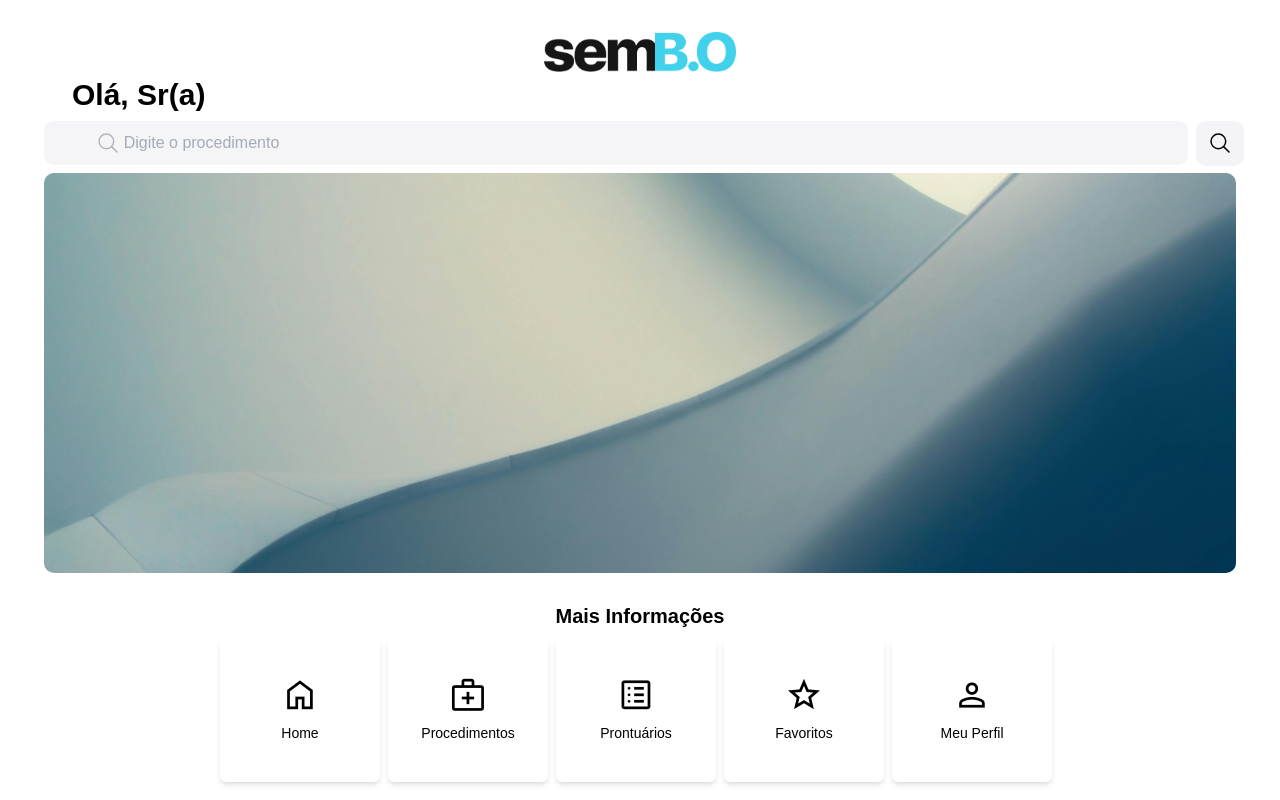
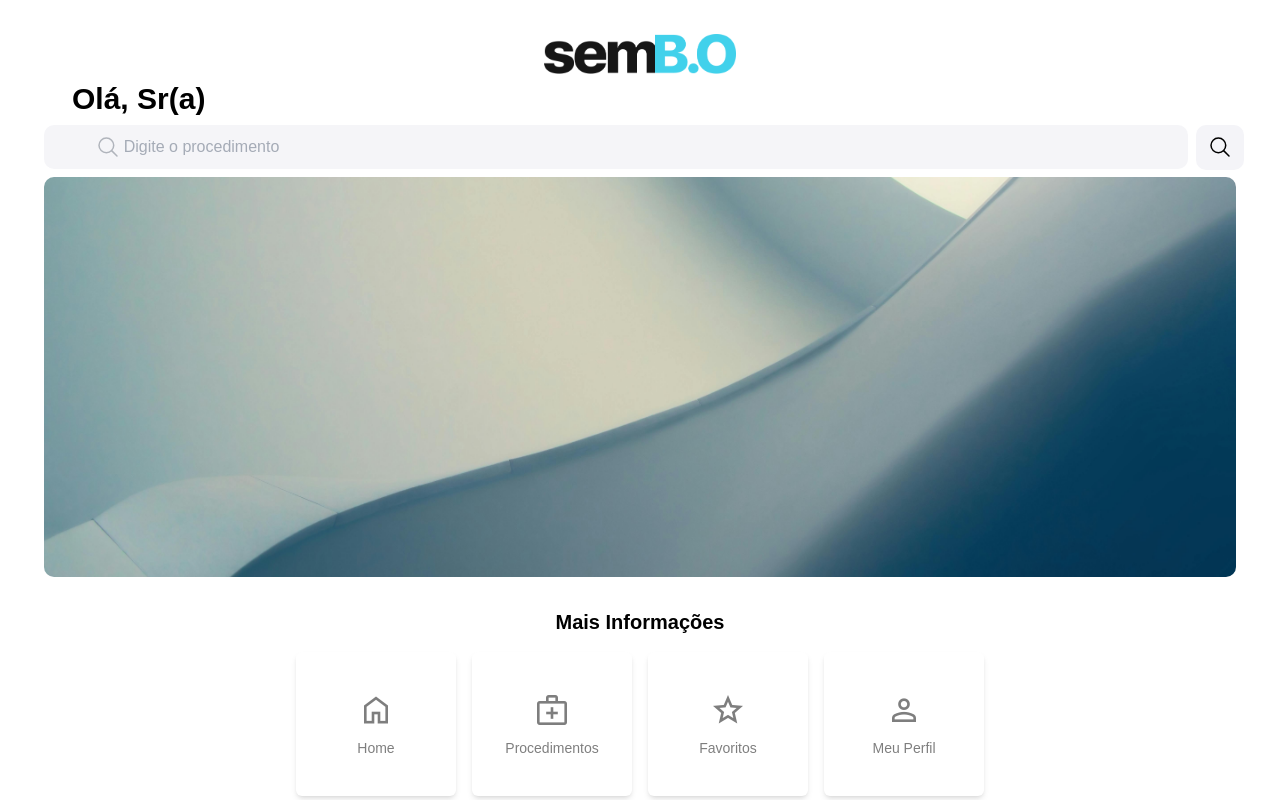
Before and after one commit to SemB-O/sem-bo, a Django app: template project/templates/front/home.html in a window 1280 px wide. Run offline with Django 4.2, Linux system fonts and the light colour scheme; the template is opened without the code that fills it, so the values that code supplies are empty; some libraries are stand-ins or nearby versions.

Commit message:
feat: change menu to tailwind

```diff
--- a/project/templates/parciais/menu_inferior.html
+++ b/project/templates/parciais/menu_inferior.html
@@ -1,70 +1,107 @@
-{%  load static %}
-
+{% load static %}
 {% url 'home' as home_url %}
 {% url 'procedure_list' as procedure_list_url %}
 {% url 'procedure_favorite' as procedure_favorite_url %}
 {% url 'profile' as profile_url %}
 
-<link rel="stylesheet" type="text/css" href="{% static 'front/menu_inferior_style.css' %}">
+<div class="devices items-center md:mt-6 md:pb-0 md:relative md:bg-transparent md:shadow-none fixed bottom-0 left-0 right-0 bg-white shadow-[0_-2px_4px_rgba(0,0,0,0.1)] md:h-auto h-24 rounded-t-xl z-50">
+  <div class="title text-xl font-semibold text-center hidden md:block">
+    Mais <b>Informações</b>
+  </div>
 
-<div class="devices items-center">
-    <div class="title text-xl font-semibold mt-6 text-center">
-        Mais <b> Informações</b>
-    </div>
-    <div class="list">
-        <a href="{% url 'home' %}"><div class="item rounded-md bg-white shadow-md text-center">
-            <span onmouseover="hoverEffect(this)" onmouseout="restoreColor(this)" class="material-symbols-outlined {% if request.path == home_url %}checked-page{% endif %}">
+  <div class="list flex w-full justify-evenly md:justify-center md:gap-4 px-2 mt-2 md:mt-4">
+
+    <!-- Home -->
+    <a href="{{ home_url }}">
+      <div class="item rounded-md bg-white md:shadow-md text-center flex flex-col items-center justify-center p-2 md:w-40 md:h-36 hover:bg-gray-100 transition">
+        <span
+          onmouseover="hoverEffect(this)"
+          onmouseout="restoreColor(this)"
+          class="material-symbols-outlined text-2xl md:text-4xl {% if request.path != home_url %}opacity-50{% endif %}">
           home
         </span>
-            <span onmouseover="hoverEffect(this)" onmouseout="restoreColor(this)" class="text-sm mt-2 {% if request.path == home_url %}checked-page{% endif %}">Home</span>
-        </div></a>
-        <a href="{% url 'procedure_list' %}"><div class="item rounded-md bg-white shadow-md text-center">
-            <span onmouseover="hoverEffect(this)" onmouseout="restoreColor(this)" class="material-symbols-outlined {% if request.path == procedure_list_url %}checked-page{% endif %}">
+        <span
+          onmouseover="hoverEffect(this)"
+          onmouseout="restoreColor(this)"
+          class="text-xs md:text-sm mt-1 md:mt-2 {% if request.path != home_url %}opacity-50{% endif %}">
+          Home
+        </span>
+      </div>
+    </a>
+
+    <!-- Procedimentos -->
+    <a href="{{ procedure_list_url }}">
+      <div class="item rounded-md bg-white md:shadow-md text-center flex flex-col items-center justify-center p-2 md:w-40 md:h-36 hover:bg-gray-100 transition">
+        <span
+          onmouseover="hoverEffect(this)"
+          onmouseout="restoreColor(this)"
+          class="material-symbols-outlined text-2xl md:text-4xl {% if request.path != procedure_list_url %}opacity-50{% endif %}">
           medical_services
         </span>
-            <span onmouseover="hoverEffect(this)" onmouseout="restoreColor(this)" class="text-sm mt-2 {% if request.path == procedure_list_url %}checked-page{% endif %}">Procedimentos</span>
-        </div></a>
-        <a href="{% url 'medical_record' %}"><div class="item rounded-md bg-white shadow-md text-center">
-            <span onmouseover="hoverEffect(this)" onmouseout="restoreColor(this)" class="material-symbols-outlined">
-                list_alt
+        <span
+          onmouseover="hoverEffect(this)"
+          onmouseout="restoreColor(this)"
+          class="text-xs md:text-sm mt-1 md:mt-2 {% if request.path != procedure_list_url %}opacity-50{% endif %}">
+          Procedimentos
         </span>
-            <span onmouseover="hoverEffect(this)" onmouseout="restoreColor(this)" class="text-sm mt-2">Prontuários</span>
-        </div></a>
-        <a href="{% url 'procedure_favorite' %}">
-            <div class="item rounded-md bg-white shadow-md text-center">
-                <span onmouseover="hoverEffect(this)" onmouseout="restoreColor(this)" class="material-symbols-outlined {% if request.path == procedure_favorite_url %}checked-page{% endif %}">
+      </div>
+    </a>
+
+    <!-- Favoritos -->
+    <a href="{{ procedure_favorite_url }}">
+      <div class="item rounded-md bg-white md:shadow-md text-center flex flex-col items-center justify-center p-2 md:w-40 md:h-36 hover:bg-gray-100 transition">
+        <span
+          onmouseover="hoverEffect(this)"
+          onmouseout="restoreColor(this)"
+          class="material-symbols-outlined text-2xl md:text-4xl {% if request.path != procedure_favorite_url %}opacity-50{% endif %}">
           star
         </span>
-                <span onmouseover="hoverEffect(this)" onmouseout="restoreColor(this)" class="text-sm mt-2 {% if request.path == procedure_favorite_url %}checked-page{% endif %}">Favoritos</span>
+        <span
+          onmouseover="hoverEffect(this)"
+          onmouseout="restoreColor(this)"
+          class="text-xs md:text-sm mt-1 md:mt-2 {% if request.path != procedure_favorite_url %}opacity-50{% endif %}">
+          Favoritos
+        </span>
       </div>
     </a>
-        <a href="{% url 'profile' %}"><div class="item rounded-md bg-white shadow-md text-center">
-            <span onmouseover="hoverEffect(this)" onmouseout="restoreColor(this)" class="material-symbols-outlined {% if request.path == profile_url %}checked-page{% endif %}">
+
+    <!-- Meu Perfil -->
+    <a href="{{ profile_url }}">
+      <div class="item rounded-md bg-white md:shadow-md text-center flex flex-col items-center justify-center p-2 md:w-40 md:h-36 hover:bg-gray-100 transition">
+        <span
+          onmouseover="hoverEffect(this)"
+          onmouseout="restoreColor(this)"
+          class="material-symbols-outlined text-2xl md:text-4xl {% if request.path != profile_url %}opacity-50{% endif %}">
           person
         </span>
-            <span onmouseover="hoverEffect(this)" onmouseout="restoreColor(this)" class="text-sm mt-2 {% if request.path == profile_url %}checked-page{% endif %}">Meu Perfil</span>
-        </div></a>
+        <span
+          onmouseover="hoverEffect(this)"
+          onmouseout="restoreColor(this)"
+          class="text-xs md:text-sm mt-1 md:mt-2 {% if request.path != profile_url %}opacity-50{% endif %}">
+          Meu Perfil
+        </span>
+      </div>
+    </a>
+
   </div>
 </div>
 
 <script>
   function hoverEffect(element) {
-        var item = element.parentElement;
-        var spans = item.getElementsByTagName("span");
-
-        for (var i = 0; i < spans.length; i++) {
-            spans[i].style.color = "#2c3031";
-            spans[i].style.transition = "0.3s";
-        }
+    const spans = element.parentElement.querySelectorAll("span");
+    spans.forEach(span => {
+      span.style.opacity = "1";
+      span.style.transition = "0.3s";
+    });
   }
 
   function restoreColor(element) {
-        var item = element.parentElement;
-        var spans = item.getElementsByTagName("span");
-
-        for (var i = 0; i < spans.length; i++) {
-            spans[i].style.color = "";
-            spans[i].style.transition = "0.3s";
+    const spans = element.parentElement.querySelectorAll("span");
+    spans.forEach(span => {
+      if (!span.classList.contains("checked-page")) {
+        span.style.opacity = "";
       }
+      span.style.transition = "0.3s";
+    });
   }
 </script>
```
Lines whose indentation alone changed are shown as unchanged.
